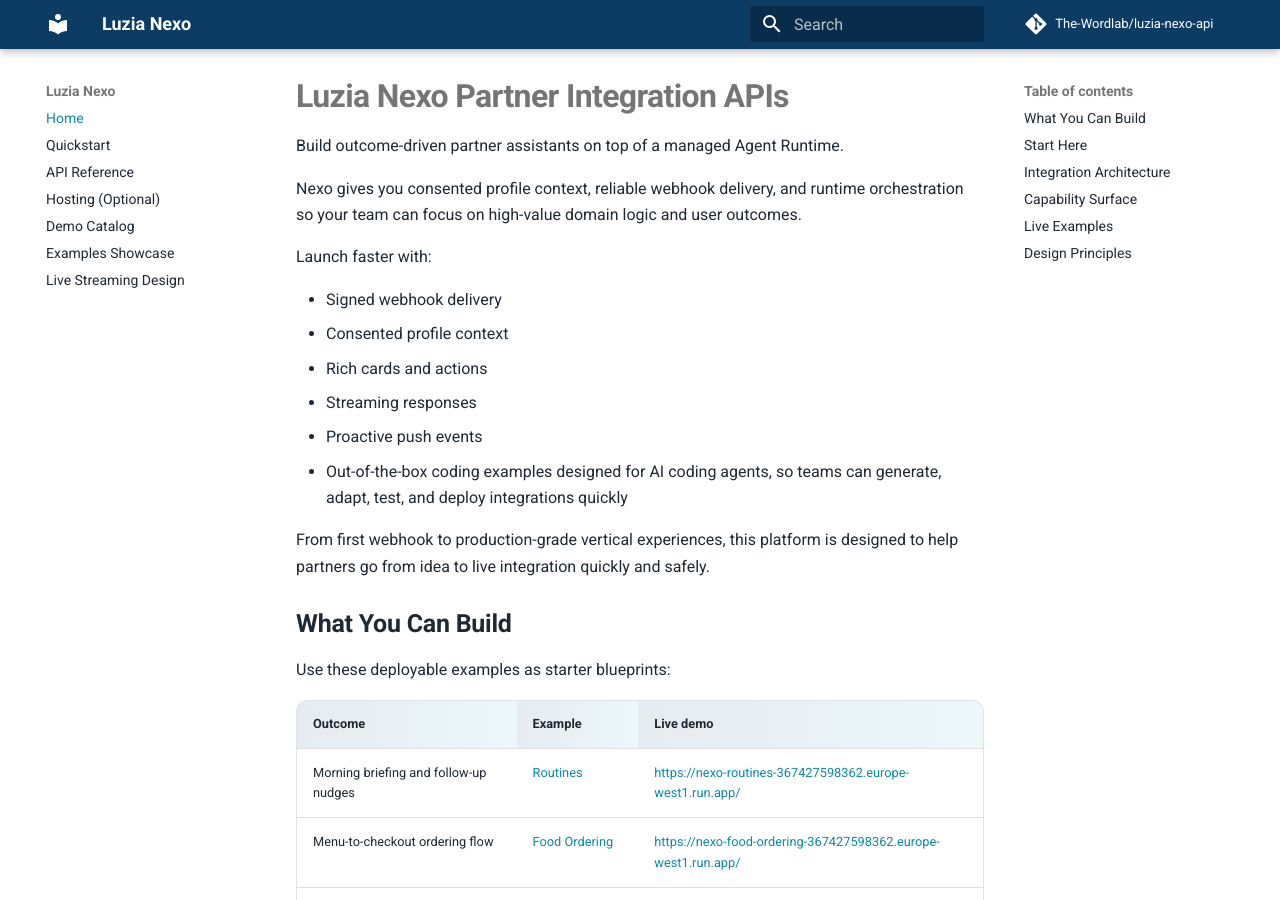
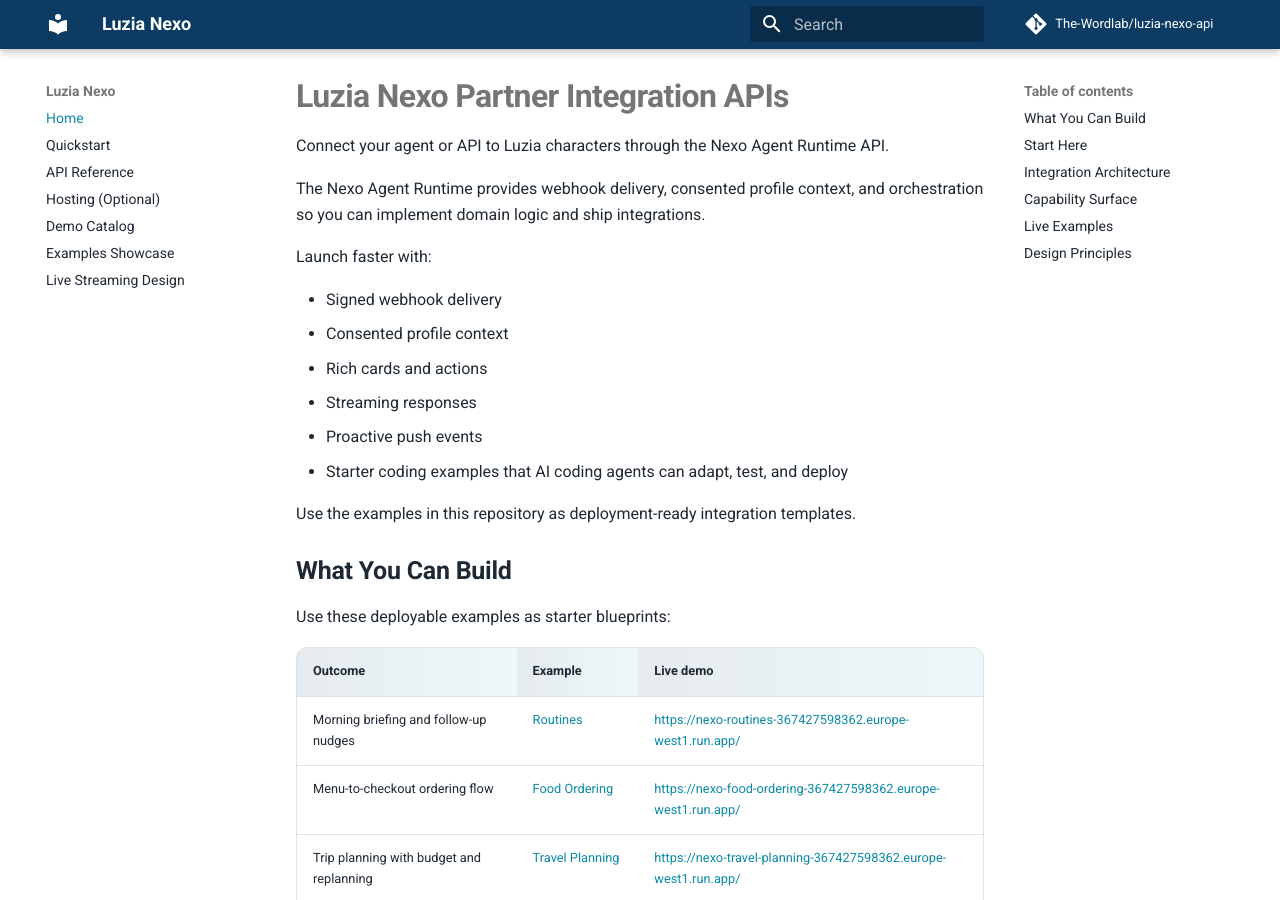
Before and after one commit to The-Wordlab/luzia-nexo-api, an MkDocs documentation site: the page built from docs/index.md, in a window 1280 px wide and 900 px high. Built offline with MkDocs 1.6.1 and Material for MkDocs 9.7.7, drawn with Linux system fonts in a browser that asks for light colours; comment, search, counter and statistics services are not loaded.

Commit message:
Doprecyzuj komunikat strony głównej do terminologii Nexo Agent Runtime

```diff
--- a/docs/index.md
+++ b/docs/index.md
@@ -1,8 +1,8 @@
 # Luzia Nexo Partner Integration APIs
 
-Build outcome-driven partner assistants on top of a managed Agent Runtime.
+Connect your agent or API to Luzia characters through the Nexo Agent Runtime API.
 
-Nexo gives you consented profile context, reliable webhook delivery, and runtime orchestration so your team can focus on high-value domain logic and user outcomes.
+The Nexo Agent Runtime provides webhook delivery, consented profile context, and orchestration so you can implement domain logic and ship integrations.
 
 Launch faster with:
 
@@ -11,9 +11,9 @@
 - Rich cards and actions
 - Streaming responses
 - Proactive push events
-- Out-of-the-box coding examples designed for AI coding agents, so teams can generate, adapt, test, and deploy integrations quickly
+- Starter coding examples that AI coding agents can adapt, test, and deploy
 
-From first webhook to production-grade vertical experiences, this platform is designed to help partners go from idea to live integration quickly and safely.
+Use the examples in this repository as deployment-ready integration templates.
 
 ## What You Can Build
 
```
